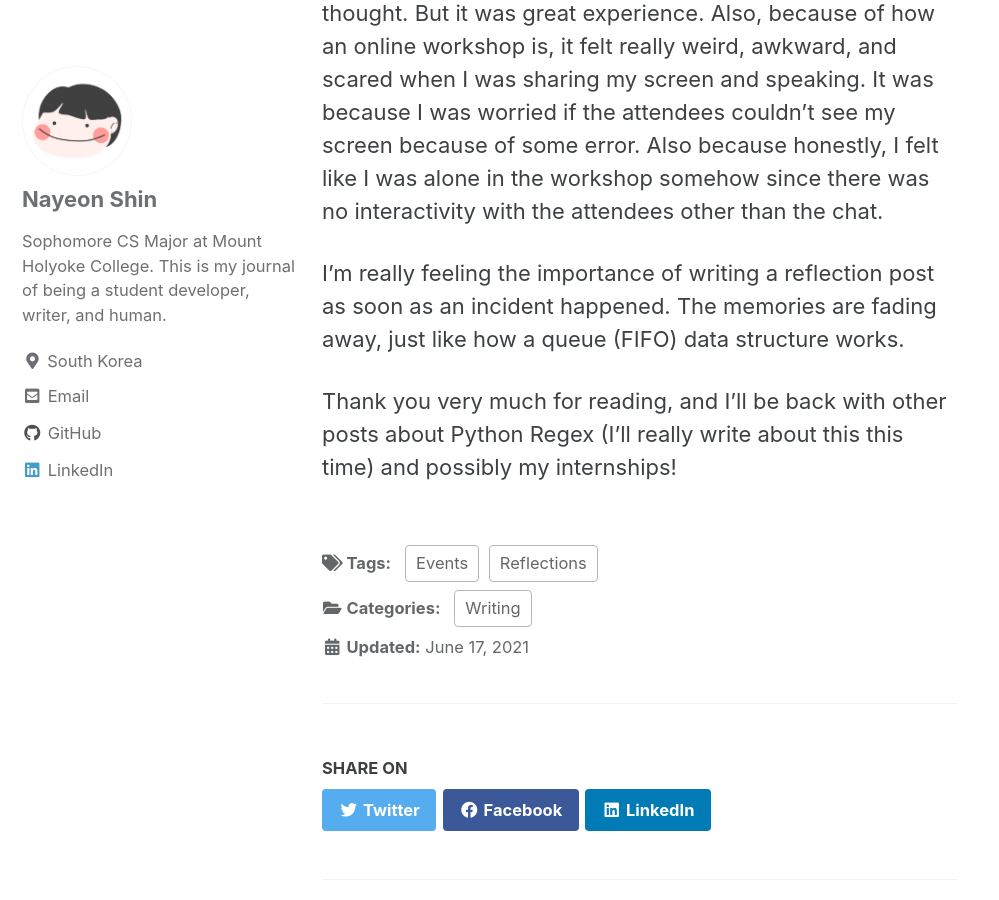
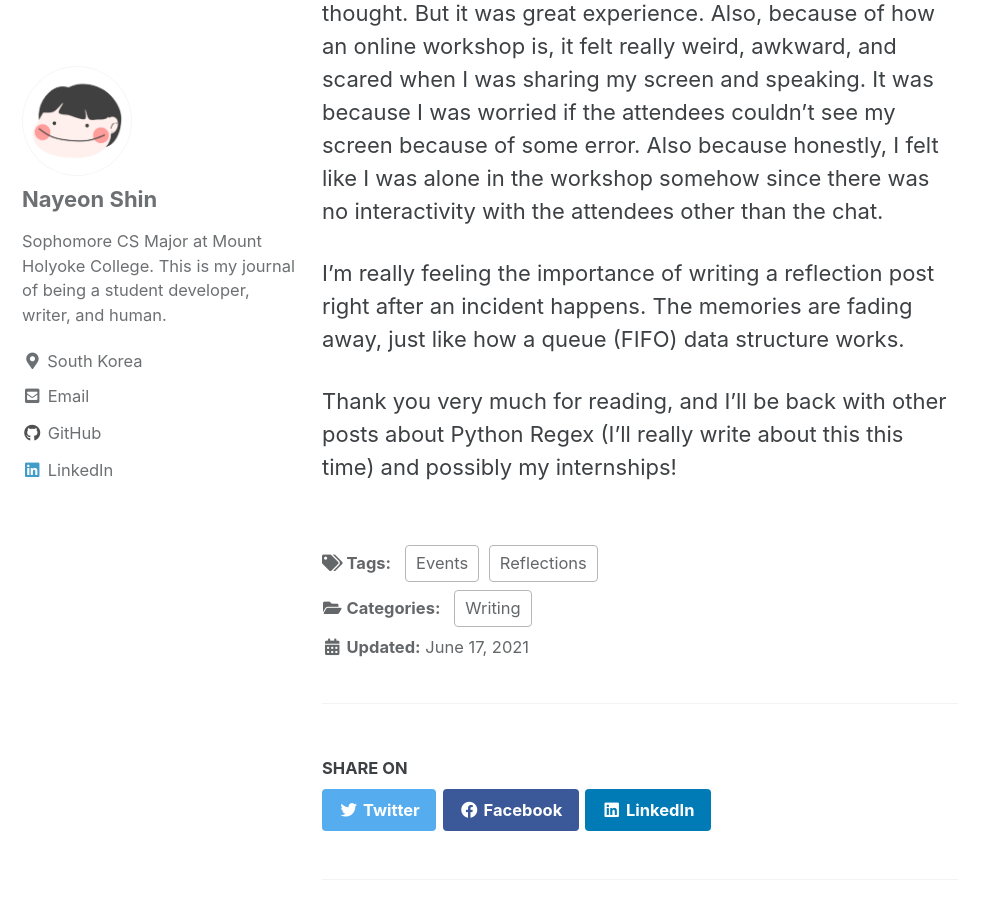
Before and after one commit to nayeonshin/nayeonshin.github.io, a Jekyll site: the page built from _posts/2021-06-17-my-first-time-being-a-speaker-at-a-conference.md, in a window 1280 px wide and 900 px high, scrolled down 9542 px. Shown: the whole window, without its empty margins (0-999 px from the left). Built offline with Jekyll 4.4.1, drawn with Linux system fonts in a browser that asks for light colours; cached includes are drawn as plain includes; comment, search, counter and statistics services are not loaded.

Commit message:
Update 2021-06-17-my-first-time-being-a-speaker-at-a-conference.md

```diff
--- a/_posts/2021-06-17-my-first-time-being-a-speaker-at-a-conference.md
+++ b/_posts/2021-06-17-my-first-time-being-a-speaker-at-a-conference.md
@@ -122,6 +122,6 @@ I just want to say thank you to everyone who made this workshop possible. Thank
 
 Live coding turned out to be much much much harder than I thought. But it was great experience. Also, because of how an online workshop is, it felt really weird, awkward, and scared when I was sharing my screen and speaking. It was because I was worried if the attendees couldn't see my screen because of some error. Also because honestly, I felt like I was alone in the workshop somehow since there was no interactivity with the attendees other than the chat.
 
-I'm really feeling the importance of writing a reflection post as soon as an incident happened. The memories are fading away, just like how a queue (FIFO) data structure works.
+I'm really feeling the importance of writing a reflection post right after an incident happens. The memories are fading away, just like how a queue (FIFO) data structure works.
 
 Thank you very much for reading, and I'll be back with other posts about Python Regex (I'll really write about this this time) and possibly my internships!
```
